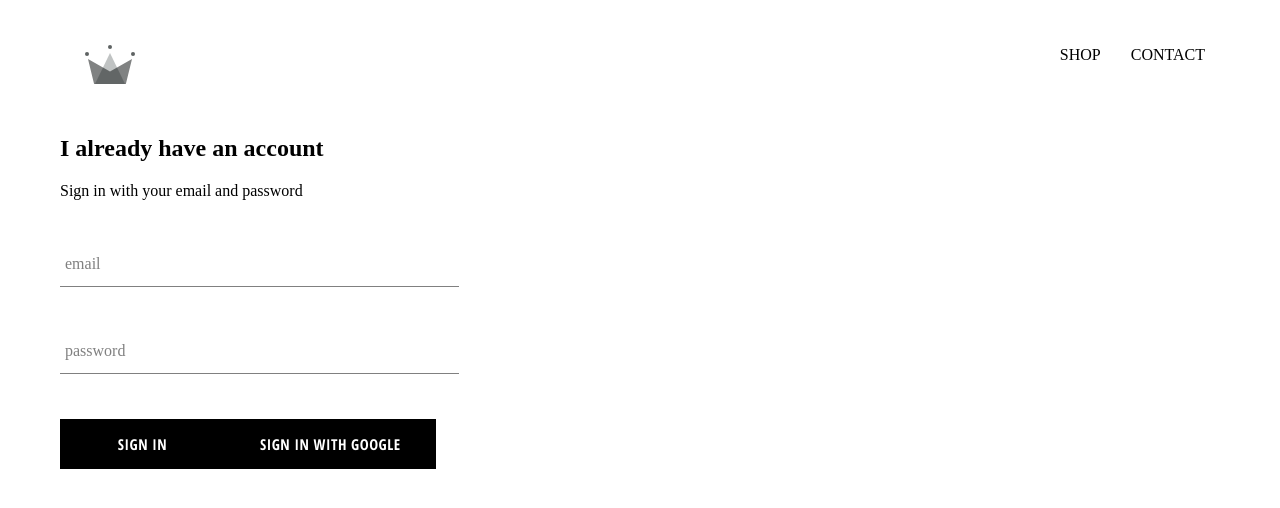
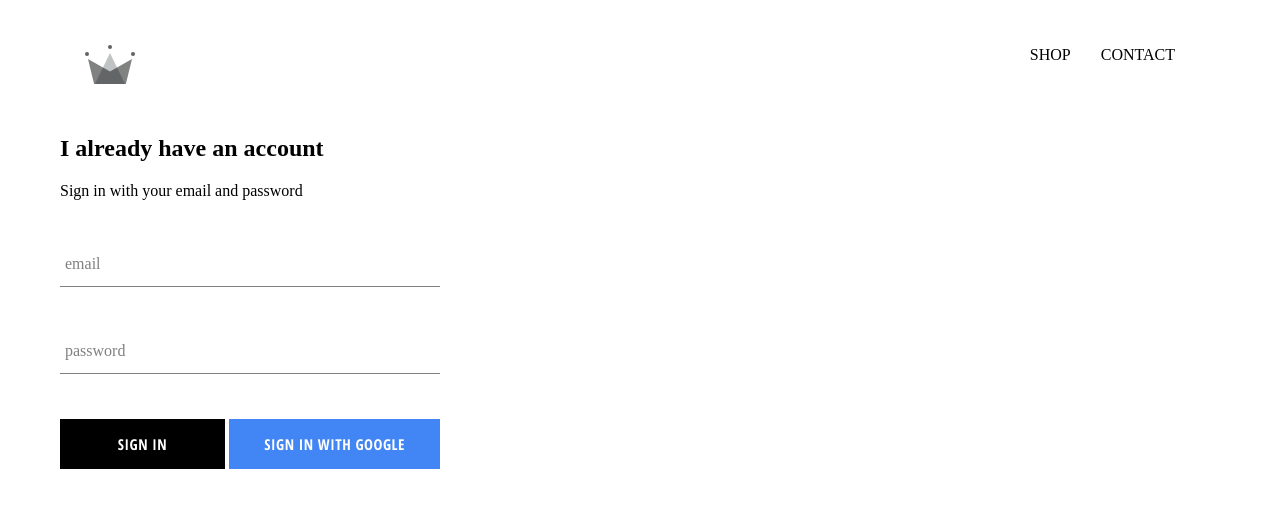
Before and after one commit to monachhabra/crwn-clothing, a React (Create React App) app: page /signin in a window 1280 px wide. Shown: the top 508 px of the page. Built offline with nearby package versions, Linux system fonts and the light colour scheme; no server answers.

Commit message:
Integrated firebase, added sign in and sign in component and sign in with google

```diff
--- a/package.json
+++ b/package.json
@@ -10,8 +10,11 @@
     "node-sass": "^7.0.1",
     "react": "^17.0.2",
     "react-dom": "^17.0.2",
+    "react-redux": "^7.2.6",
     "react-router-dom": "^6.2.1",
     "react-scripts": "5.0.0",
+    "redux": "^4.1.2",
+    "redux-logger": "^3.0.6",
     "web-vitals": "^2.1.3"
   },
   "scripts": {
--- a/src/App.css
+++ b/src/App.css
@@ -7,3 +7,8 @@
   text-decoration: none;
   color: black;
 }
+
+
+*{
+  box-sizing: border-box;
+}
--- a/src/App.js
+++ b/src/App.js
@@ -6,11 +6,33 @@
 import ShopPage from './pages/shop/shop.component';
 import Header from './components/header/header.components';
 import SignInAndSignUpPage from './pages/sign-in-and-sign-up/sign-in-and-sign-up.components';
+import { auth } from './firebase/firebase.utils';
 
-function App() {
+class App extends React.Component {
+   constructor() {
+    super();
+    this.state = {
+      currentUser : null
+    }
+   }
+
+   unSubscribeFromAuth = null;
+
+   componentDidMount(){
+     this.unSubscribeFromAuth= auth.onAuthStateChanged(user=>{
+       this.setState({currentUser: user})
+
+       console.log(user)
+     })
+   }
+
+   componentWillUnmount(){
+     this.unSubscribeFromAuth();
+   }
+  render(){
   return (
     <div>
-      <Header/>
+      <Header currentUser={this.state.currentUser}/>
       <Routes>
       <Route exact path='/' element={<HomePage/>}/>
       <Route path='/shop' element={<ShopPage/>}/>
@@ -19,5 +41,6 @@
     </div>
   );
 }
+}
 
 export default App;
--- a/src/components/custom-button/custom-button.components.jsx
+++ b/src/components/custom-button/custom-button.components.jsx
@@ -1,8 +1,8 @@
 import React from "react";
 import './custom-button.styles.scss';
 
-const CustomButton = ({children, ...otherProps}) => (
-    <button className="custom-button" {...otherProps}>
+const CustomButton = ({children,isGoogleSignIn, ...otherProps}) => (
+    <button className={`${isGoogleSignIn ? 'google-sign-in' : '' } custom-button`} {...otherProps}>
         {children}
     </button>
 )
--- a/src/components/custom-button/custom-button.styles.scss
+++ b/src/components/custom-button/custom-button.styles.scss
@@ -19,4 +19,14 @@
       color: black;
       border: 1px solid black;
     }
+
+    &.google-sign-in{
+      background-color: #4285f4;
+      color: white;
+
+      &:hover{
+        background-color: #357ae8;
+        border: none;
+      }
+    }
   }
--- a/src/components/header/header.components.jsx
+++ b/src/components/header/header.components.jsx
@@ -2,8 +2,9 @@
 import './header.styles.scss'
 import { Link } from "react-router-dom";
 import {ReactComponent as Logo} from '../../assets/crown.svg';
+import { auth } from "../../firebase/firebase.utils";
 
-const Header =() =>(
+const Header =({currentUser}) =>(
     <div className="header" >
         <Link className="logo-container" to="/">
             <Logo className="logo"></Logo>
@@ -15,6 +16,12 @@
             <Link className="option" to="/contact">
                 CONTACT
             </Link>
+            {
+                currentUser?
+                <div className="option" onClick={()=> auth.signOut()}>SIGN OUT</div>
+                :
+                <Link className="option" to="signin"></Link>
+            }
         </div>
     </div>
 )
--- a/src/components/header/header.styles.scss
+++ b/src/components/header/header.styles.scss
@@ -20,6 +20,7 @@
 
       .option {
         padding: 10px 15px;
+        cursor: pointer;
       }
     }
   }
--- a/src/components/sign-in/sign-in.components.jsx
+++ b/src/components/sign-in/sign-in.components.jsx
@@ -28,9 +28,10 @@
                 <form onSubmit={this.handleSubmit}>
                     <FormInput  name="email" type="email" label="email" value={this.state.email} onChange={this.handleChange} required/>
                     <FormInput name="password" type="password" label="password" value={this.state.password} onChange={this.handleChange} required/>
-
+                    <div className="buttons">
                     <CustomButton type="submit">Sign In</CustomButton>
-                    <CustomButton onClick={signInWithGoogle}>Sign In With Google</CustomButton>
+                    <CustomButton onClick={signInWithGoogle} isGoogleSignIn>Sign In With Google</CustomButton>
+                    </div>
                 </form>
             </div>
         )
--- a/src/components/sign-in/sign-in.styles.scss
+++ b/src/components/sign-in/sign-in.styles.scss
@@ -1,9 +1,14 @@
 .sign-in{
-    width: 30vw;
+    width: 380px;
     display: flex;
     flex-direction: column;
 
     .title{
         margin: 10px 0;
     }
+
+    .buttons{
+        display:flex;
+        justify-content: space-between;
+    }
 }
--- a/src/firebase/firebase.utils.js
+++ b/src/firebase/firebase.utils.js
@@ -19,6 +19,6 @@
 
   const provider = new firebase.auth.GoogleAuthProvider();
   provider.setCustomParameters({prompt : 'select_account'});
-  export const signInWithGoogle  = () => auth.signInWithPopUp(provider);
+  export const signInWithGoogle  = () => auth.signInWithPopup(provider);
 
   export default firebase;
```
Also changed, not shown: 1 other file (tests, documents, lock files or other folders).
